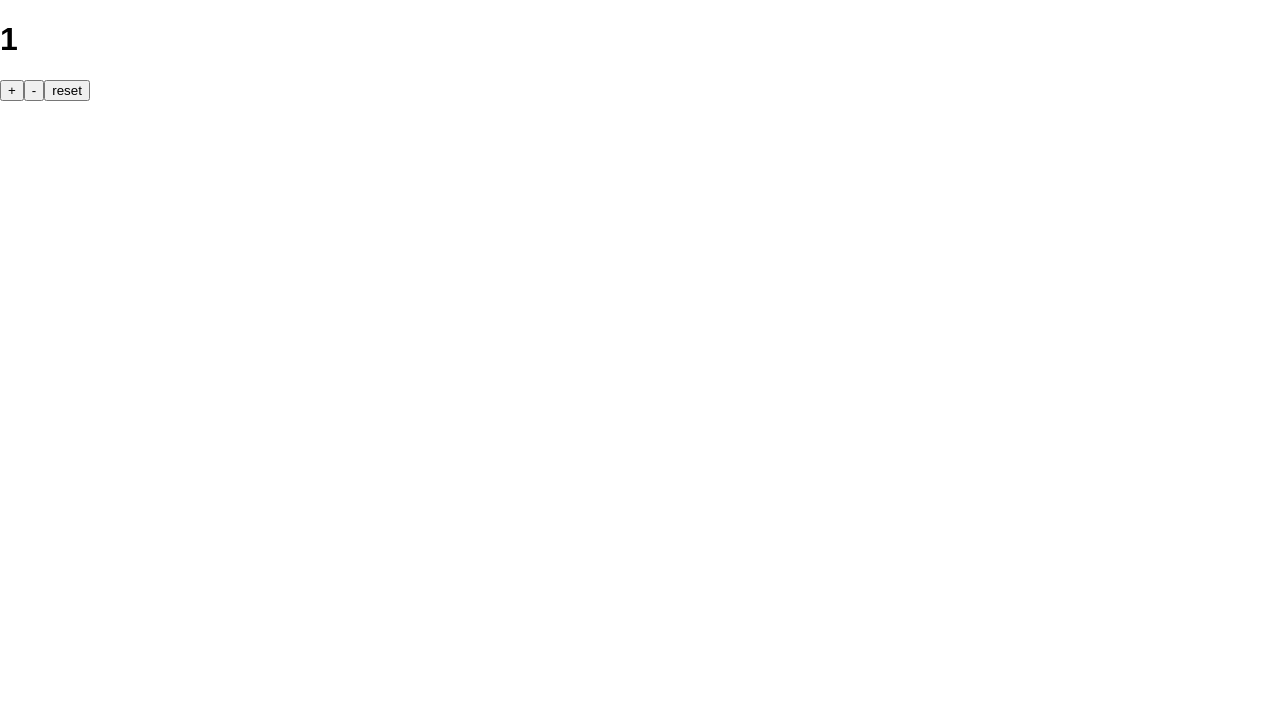
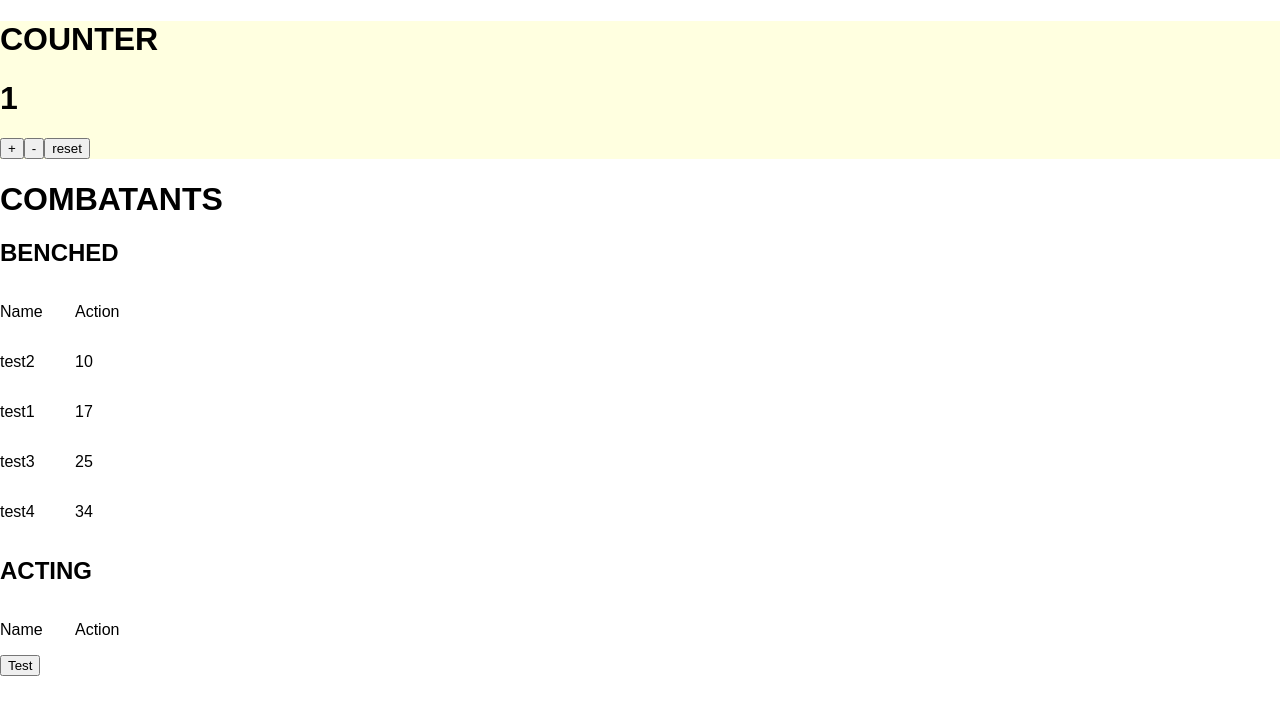
Before and after one commit to tpeschke/HM-Combat-Count-Hopefully-final-but-who-knows, a React (Create React App) app: page / in a window 1280 px wide. Shown: the top 714 px of the page. Built offline with nearby package versions, Linux system fonts and the light colour scheme.

Commit message:
I've forgotten to back this up for several days

```diff
--- /dev/null
+++ b/src/1G/2G/3G/Acting.js
@@ -0,0 +1,26 @@
+import React, { Component } from 'react';
+
+export default class Acting extends Component {
+
+
+    render() {
+
+        var fightersActive = this.props.active.map(d => {
+            return <div className='fighter'>
+                <p key={d.name} className="input">{d.name}</p>
+                <p key={d.action} className="input">{d.action}</p>
+            </div>
+        })
+
+        return (
+            <div>
+                <h2>ACTING</h2>
+                <div>
+                    <p className="input"> Name</p>
+                    <p className="input"> Action</p>
+                </div>
+                {fightersActive}
+            </div >
+        )
+    }
+}
--- /dev/null
+++ b/src/1G/2G/3G/Benched.js
@@ -0,0 +1,26 @@
+import React, { Component } from 'react';
+
+export default class Benched extends Component {
+
+
+    render() {
+
+        var fightersBenched = this.props.benched.map(d => {
+            return <div className='fighter'>
+                <p key={d.name} className="input">{d.name}</p>
+                <p key={d.action} className="input">{d.action}</p>
+            </div>
+        })
+
+        return (
+            <div>
+                <h2>BENCHED</h2>
+                <div>
+                    <p className="input"> Name</p>
+                    <p className="input"> Action</p>
+                </div>
+                {fightersBenched}
+            </div >
+        )
+    }
+}
--- /dev/null
+++ b/src/1G/2G/Combatants.js
@@ -0,0 +1,65 @@
+import React, { Component } from 'react';
+
+import Acting from "./3G/Acting";
+import Benched from "./3G/Benched";
+import Graveyard from "./3G/Graveyard"
+
+export default class Counter extends Component {
+    constructor(props) {
+        super(props)
+
+        this.state = {
+            fighterTotal:
+            [{ "name": "test1", "speed": 5, "action": 17, top: false, acting: true, dead: false },
+            { "name": "test2", "speed": 7, "action": 10, top: false, acting: true, dead: false  },
+            { "name": "test3", "speed": 15, "action": 25, top: false, acting: true, dead: false  },
+            { "name": "test4", "speed": 10, "action": 34, top: false, acting: true, dead: false  }],
+            fighterActive: [],
+            fighterBench: [],
+            count: props.count
+        }
+        this.sort = this.sort.bind(this)
+    }
+
+    componentDidMount() {
+        this.sort();
+    }
+
+    sort() {
+
+        let sortedFigh = this.state.fighterTotal.sort((a, b) => a.action - b.action);
+        this.setState({ fighterTotal: sortedFigh });
+
+        this.state.fighterTotal.forEach(val => {
+            if (val.action >= this.props.count) {
+                val.acting = false
+            }})
+
+        var newBench = [];
+        var newActing = [];
+
+        this.state.fighterTotal.forEach(val => {
+          if (val.acting === true) {
+            newActing.push(val)
+          } else { newBench.push(val) }
+        })
+
+        this.setState( { fighterActive: newActing } )
+        this.setState( { fighterBench: newBench } )
+
+    }
+
+        render() {
+            return (
+                <div>
+                    <h1>COMBATANTS</h1>
+                    <Benched
+                        benched= {this.state.fighterBench}/>
+                    <Acting
+                        active = {this.state.fighterActive}/>
+
+                        <button onClick={this.sort}>Test</button>
+                </div>
+            )
+        }
+    }
--- a/src/1G/Combatants.js
+++ /dev/null
@@ -1,25 +0,0 @@
-import React, { Component } from 'react';
-
-import Acting from "./2G/Acting";
-import Benched from "./2G/Benched";
-import Graveyard from "./2G/Graveyard"
-
-export default class Counter extends Component {
-    constructor() {
-        super()
-
-        this.state = {
-
-        }
-
-    }
-
-
-        render() {
-            return (
-                <div>
-
-                </div>
-            )
-        }
-    }
--- a/src/1G/Counter.js
+++ b/src/1G/Counter.js
@@ -1,5 +1,5 @@
-import React, {Component} from "react"
-
+import React, { Component } from "react"
+import Combatants from "./2G/Combatants"
 
 export default class Counter extends Component {
     constructor() {
@@ -8,32 +8,42 @@ constructor() {
         this.state = {
             count: 1
         }
+
         this.decreaseSpeed = this.decreaseSpeed.bind(this)
         this.increaseSpeed = this.increaseSpeed.bind(this)
         this.resetCount = this.resetCount.bind(this)
     }
 
     increaseSpeed() {
-        this.setState( { count: this.state.count +1} )
+        this.setState({ count: this.state.count + 1 })
     }
 
     decreaseSpeed() {
         if (this.state.count > 1) {
-        this.setState( { count: this.state.count -1} )
+            this.setState({ count: this.state.count - 1 })
         }
     }
 
     resetCount() {
-        this.setState( { count: 1} )
+        this.setState({ count: 1 })
     }
 
     render() {
         return (
             <div>
+            <div className="counter">
+                <h1>COUNTER</h1>
                 <h1>{this.state.count}</h1>
-                <button onClick={this.increaseSpeed}>+</button>
-                <button onClick={this.decreaseSpeed}>-</button>
-                <button onClick={this.resetCount}>reset</button>
+                <button
+                    onClick={this.increaseSpeed}>+</button>
+                <button
+                    onClick={this.decreaseSpeed}>-</button>
+                <button
+                    onClick={this.resetCount}>reset</button>
+            </div>
+
+                <Combatants
+                    count={this.state.count} />
             </div>
         )
     }
--- a/src/App.css
+++ b/src/App.css
@@ -0,0 +1,13 @@
+.input {
+    display: inline-block;
+    min-width: 75px;
+}
+
+.maindiv {
+    padding: 25px auto
+}
+
+.counter {
+    margin: 15px auto;
+    background: lightyellow;
+}
--- a/src/App.js
+++ b/src/App.js
@@ -2,12 +2,15 @@ import React, { Component } from 'react';
 import './App.css';
 
 import Counter from "./1G/Counter"
-import Combatants from "./1G/Combatants"
 
 class App extends Component {
+  constructor() {
+    super()
+  }
+
   render() {
     return (
-      <div>
+      <div className="maindiv">
         <Counter />
       </div>
     );
```
Also changed, not shown: src/1G/2G/3G/Graveyard.js (added), src/1G/2G/Acting.js (deleted), src/1G/2G/AddNew.js (added), src/1G/2G/Benched.js (deleted), src/1G/2G/Graveyard.js (deleted). Lines whose indentation alone changed are shown as unchanged.
